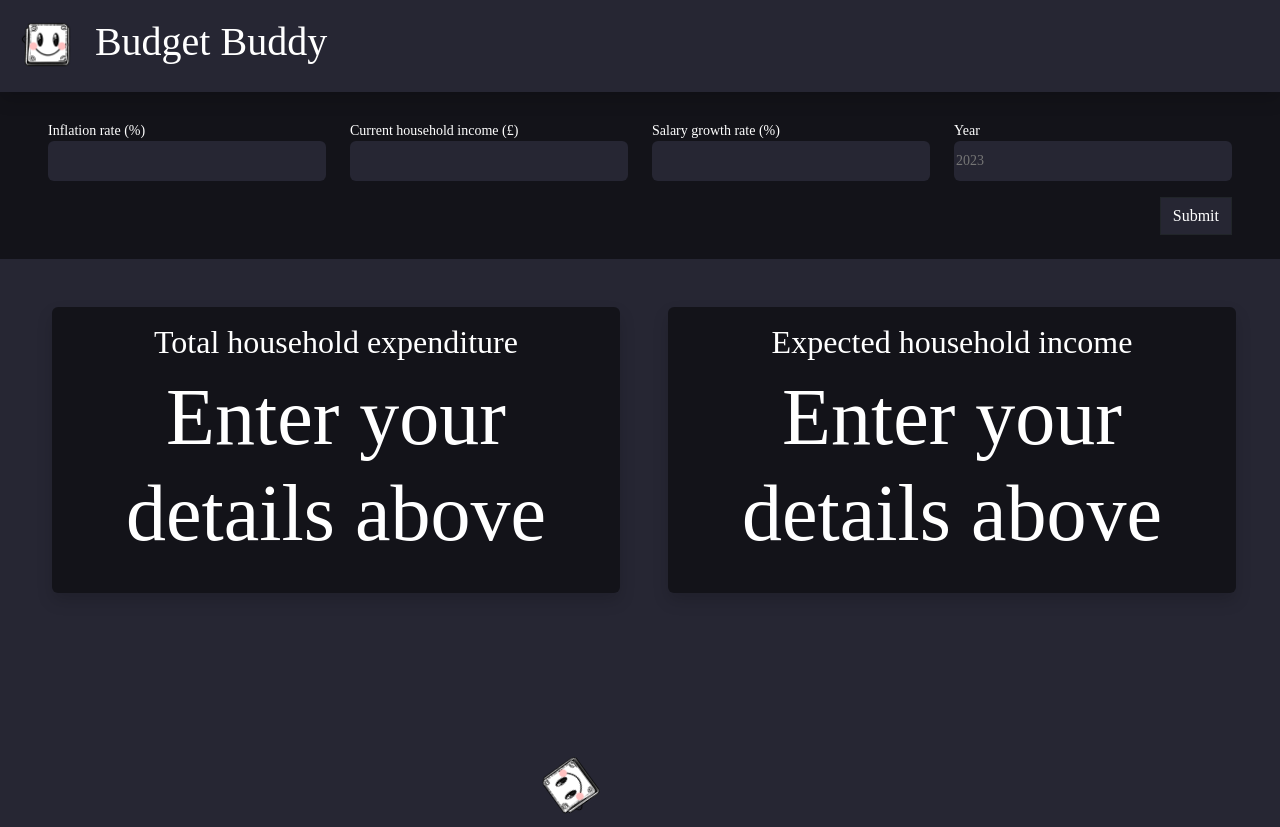
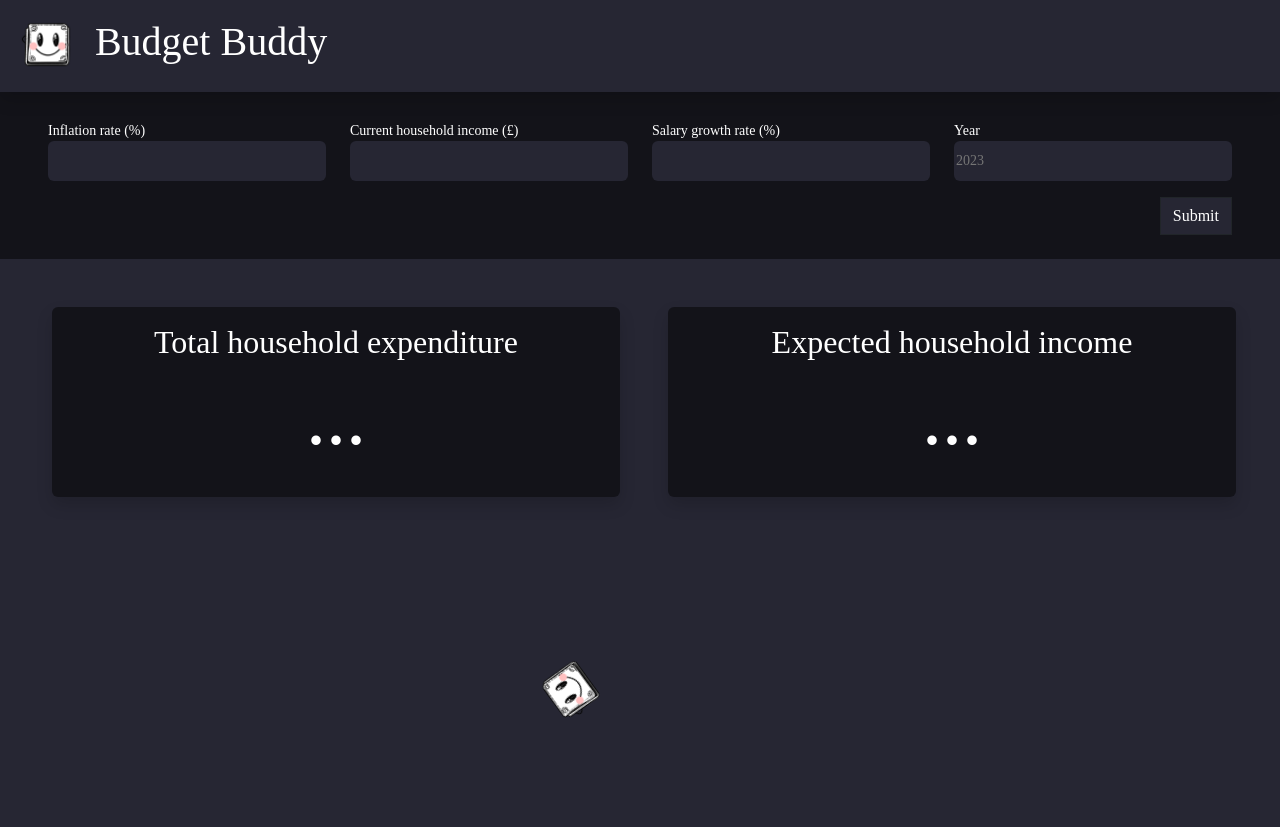
Before and after one commit to MebinAbraham/ons-and-hackathon, a FastAPI app: page / in a window 1280 px wide. Shown: the top 827 px of the page. Run offline with FastAPI, Linux system fonts and the light colour scheme; some web fonts are replaced.

Commit message:
Update base.html

```diff
--- a/app/templates/base.html
+++ b/app/templates/base.html
@@ -105,11 +105,11 @@
                     <div class="row gap-5 px-3 mb-3 w-100 d-flex justify-content-between">
                         <div class="col text-center p-3 bg-black rounded shadow align-items-center text-white" style="--bs-bg-opacity: .5;">
                             <h2>Total household expenditure</h2>
-                            <p id="expenditureValue" class="display-1">Enter your details above</p>
+                            <p id="expenditureValue" class="display-1">...</p>
                         </div>
                         <div class="col text-center p-3 bg-black rounded shadow align-items-center text-white" style="--bs-bg-opacity: .5;">
                             <h2>Expected household income</h2>
-                            <p id="expectedIncome" class="display-1">Enter your details above</p>
+                            <p id="expectedIncome" class="display-1">...</p>
                         </div>
                     </div>
                 </div>
```
